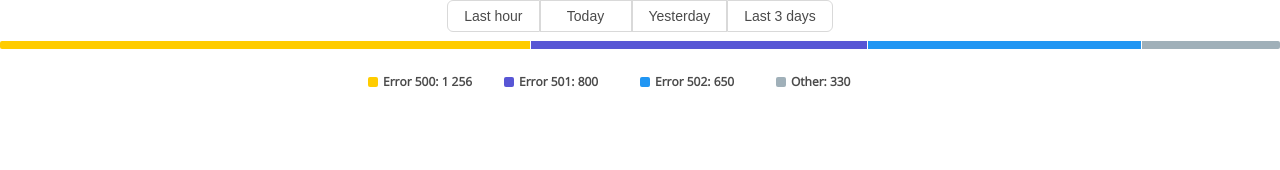
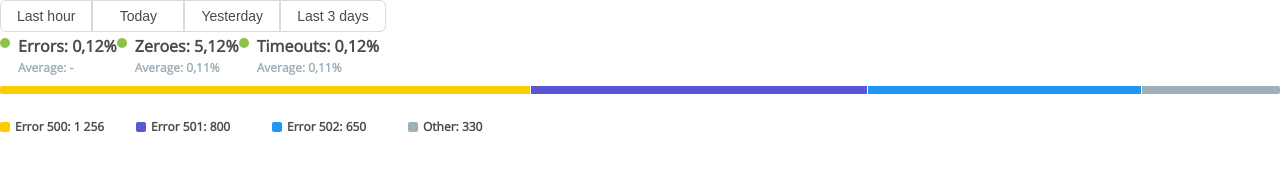
Before and after one commit to dapimonov/test_assignments-gates_team_fullstack, a React app in the folder gates_team_fullstack_frontend/: page / in a window 1280 px wide. Built offline with nearby package versions, Linux system fonts and the light colour scheme.

Commit message:
Indicators are added

```diff
--- /dev/null
+++ b/gates_team_fullstack_frontend/src/components/Indicator/Indicator.js
@@ -0,0 +1,30 @@
+import React, { Component } from 'react';
+import PropTypes from "prop-types";
+import './Indicator.scss';
+
+
+class Indicator extends Component {
+  render() {
+    const { data } = this.props;
+
+    return (
+      <div className='indicator'>
+        <div className={data.value < data.threshold ? 'led good' : 'led bad'} />
+        <div className='label-wrapper'>
+          <p className='label'>{data.label}: {data.value ? data.value.toString().replace('.', ',')+'%' : '-'}</p>
+          <p className='sublabel'>{data.sublabel}: {data.subvalue ? data.subvalue.toString().replace('.', ',')+'%' : '-'}</p>
+        </div>
+      </div>
+    )
+  }
+}
+
+Indicator.propTypes = {
+  data: PropTypes.object,
+};
+
+Indicator.defaultProps = {
+  data: {},
+};
+
+export default Indicator;
--- /dev/null
+++ b/gates_team_fullstack_frontend/src/components/Indicator/Indicator.scss
@@ -0,0 +1,40 @@
+.indicator {
+  display: inline-block;
+
+  .led {
+    display: inline-block;
+    width: 10px;
+    height: 10px;
+    border-radius: 5px;
+    margin-right: 8px;
+    margin-bottom: 24px;
+  }
+
+  .good {
+    background: #8BC34A;
+  }
+
+  .bad {
+    background: #FF6A67;
+  }
+
+  .label-wrapper {
+    display: inline-block;
+  }
+
+  .label {
+    font-weight: 600;
+    font-size: 16px;
+    line-height: 28px;
+    color: #4A4A4A;
+    margin: 0;
+  }
+
+  .sublabel {
+    font-weight: 600;
+    font-size: 12px;
+    line-height: 16px;
+    color: #A0B0B9;
+    margin: 0;
+  }
+}
--- a/gates_team_fullstack_frontend/src/components/ValueBar/ValueBar.js
+++ b/gates_team_fullstack_frontend/src/components/ValueBar/ValueBar.js
@@ -7,15 +7,12 @@ class ValueBar extends Component {
   constructor(props) {
     super(props);
 
-    this.state = {
-
-    };
+    this.state = {};
 
     this.valueChanger = this.valueChanger.bind(this);
   }
 
   componentDidMount() {
-    // window.addEventListener("resize", this.updateWidth);
     this.props.values.forEach((value) => {
       this.setState(() => ({
         ...this.state,
@@ -25,12 +22,13 @@ class ValueBar extends Component {
     });
   }
 
-  // updateWidth = () => {
-  //   this.setState({
-  //     ...this.state,
-  //     width: this.barWrapper.current.offsetWidth,
-  //   });
-  // };
+  componentDidUpdate(prevProps, prevState, snapshot) {
+    if (prevProps.values !== this.props.values) {
+      this.props.values.forEach((value) => {
+        this.valueChanger(this.state[value.name], value.value, value.name);
+      });
+    }
+  }
 
   valueChanger = (start, finish, field) => {
     const step = start < finish ? 15 : -15;
--- a/gates_team_fullstack_frontend/src/containers/App/App.scss
+++ b/gates_team_fullstack_frontend/src/containers/App/App.scss
@@ -4,7 +4,6 @@
 }
 
 .App {
-  text-align: center;
   font-family: Open Sans;
   font-style: normal;
 }
--- a/gates_team_fullstack_frontend/src/containers/Dashboard/Dashboard.js
+++ b/gates_team_fullstack_frontend/src/containers/Dashboard/Dashboard.js
@@ -3,6 +3,7 @@ import { connect } from 'react-redux';
 import './Dashboard.scss';
 import Tabs from "../../components/Tabs/Tabs";
 import ValueBar from "../../components/ValueBar/ValueBar";
+import Indicator from "../../components/Indicator/Indicator";
 
 const tabs = [
   {label: 'Last hour', value: 'lastHour',},
@@ -11,11 +12,17 @@ const tabs = [
   {label: 'Last 3 days', value: 'lastThreeDays',},
 ];
 
-const metrics = [
+const errorMetrics = [
   {label: 'Error 500', name: 'error500', value: 1256, barColor: '#FFCC00',},
   {label: 'Error 501', name: 'error501', value: 800, barColor: '#5856D5',},
   {label: 'Error 502', name: 'error502', value: 650, barColor: '#2196F3',},
   {label: 'Other', name: 'other', value: 330, barColor: '#A0B0B9',},
+];
+
+const metrics = [
+  {label: 'Errors', value: 0.12, sublabel: 'Average', subvalue: null, threshold: 10,},
+  {label: 'Zeroes', value: 5.12, sublabel: 'Average', subvalue: 0.11, threshold: 10,},
+  {label: 'Timeouts', value: 0.12, sublabel: 'Average', subvalue: 0.11, threshold: 10,},
 ];
 
 class Dashboard extends Component {
@@ -23,7 +30,10 @@ class Dashboard extends Component {
     return (
       <div className="dashboard">
         <Tabs tabs={tabs} />
-        <ValueBar values={metrics}/>
+        {
+          metrics.map((item) => <Indicator data={item}/>)
+        }
+        <ValueBar values={errorMetrics}/>
       </div>
     );
   }
```
